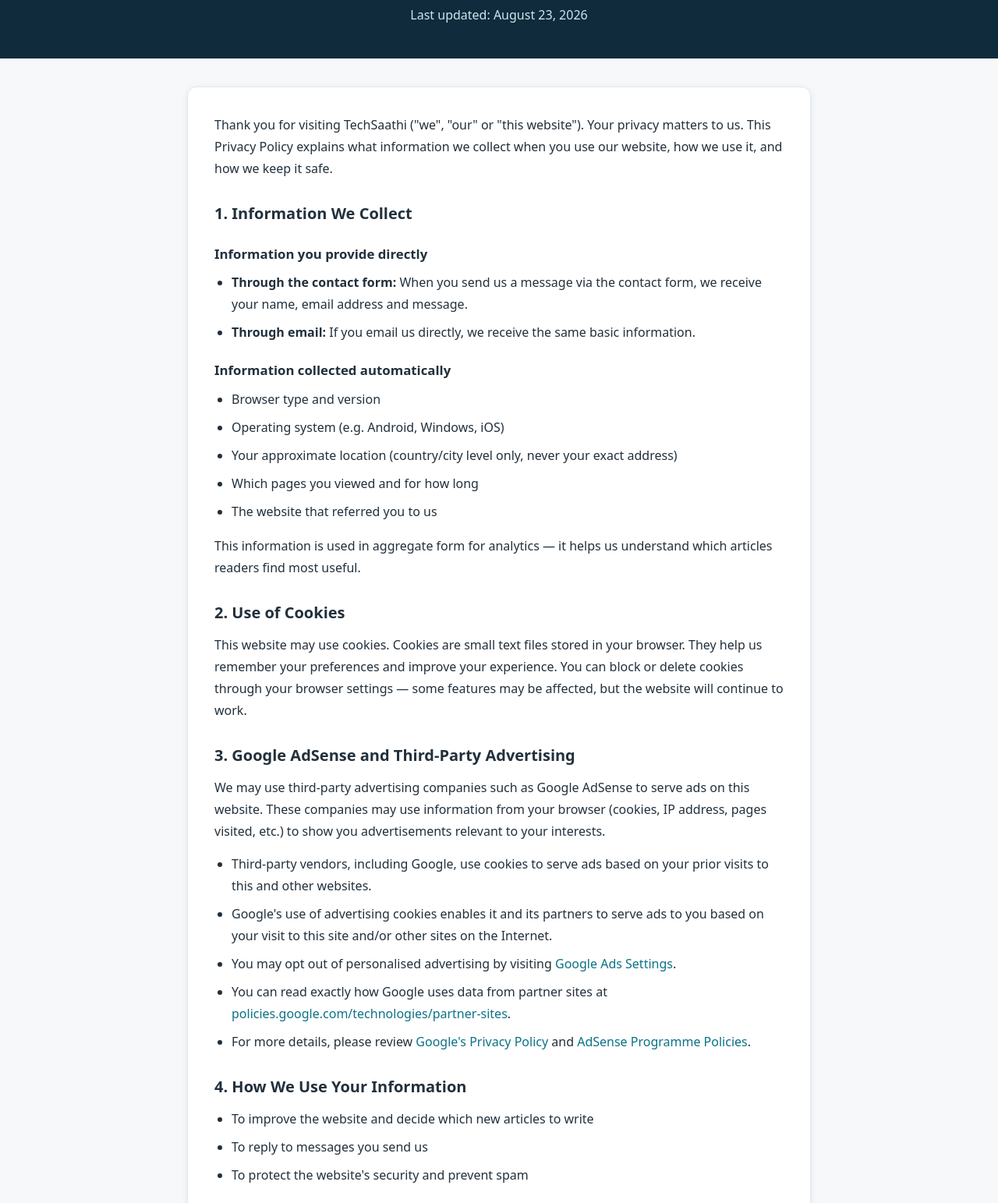
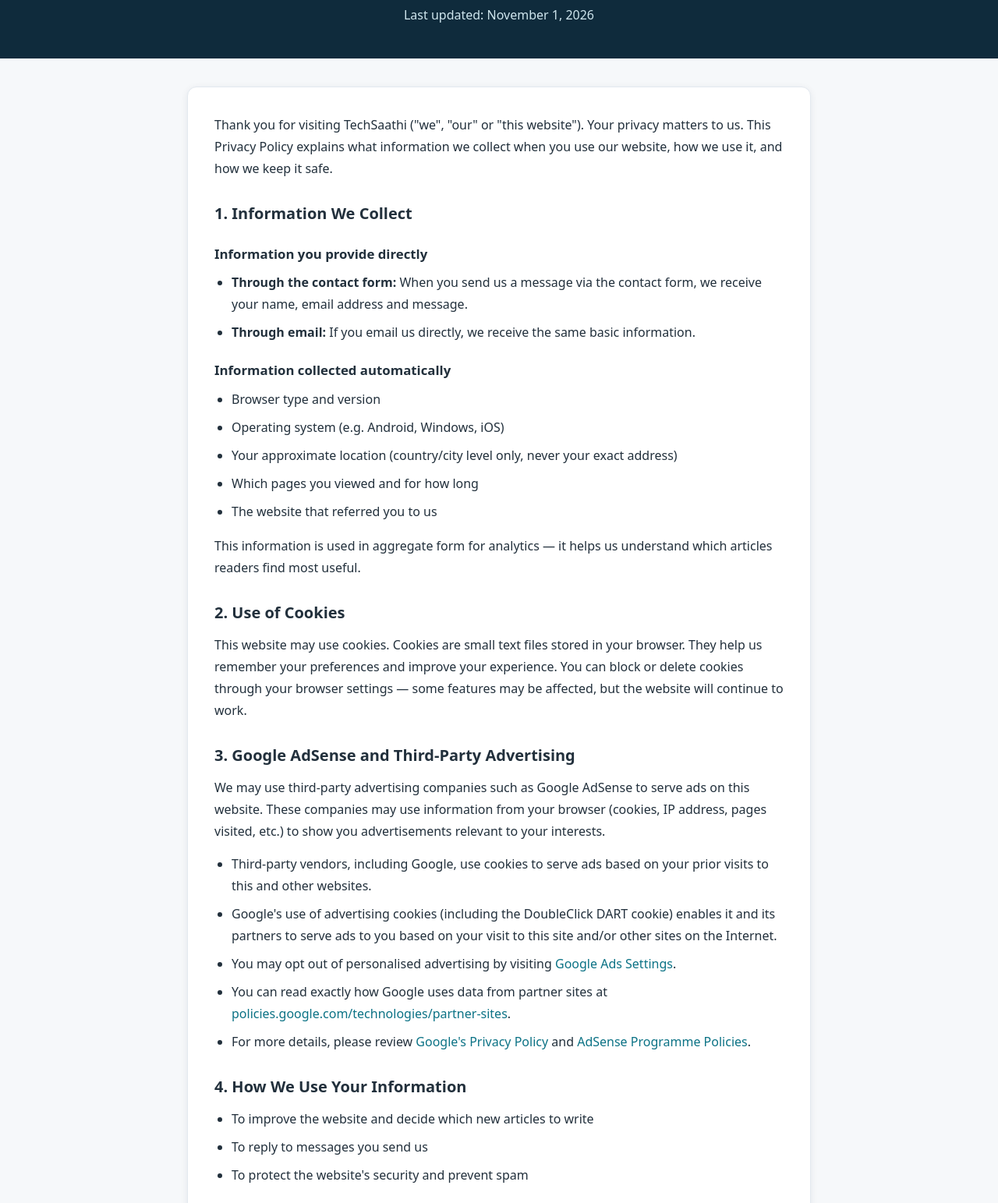
Before and after one commit to OdishaHacker/techsaathi, a plain HTML site: page privacy-policy.html in a window 1280 px wide. Shown: the part 166-1709 px from the top of the page at 78% size. Drawn offline with Linux system fonts and the light colour scheme.

Commit message:
Privacy Policy: add DoubleClick DART cookie clause, update last-modified date

```diff
--- a/privacy-policy.html
+++ b/privacy-policy.html
@@ -41,7 +41,7 @@
 
 <div class="page-hero">
   <h1>Privacy Policy</h1>
-  <p>Last updated: August 23, 2026</p>
+  <p>Last updated: November 1, 2026</p>
 </div>
 
 <main class="prose">
@@ -71,7 +71,7 @@
     <p>We may use third-party advertising companies such as Google AdSense to serve ads on this website. These companies may use information from your browser (cookies, IP address, pages visited, etc.) to show you advertisements relevant to your interests.</p>
     <ul>
       <li>Third-party vendors, including Google, use cookies to serve ads based on your prior visits to this and other websites.</li>
-      <li>Google's use of advertising cookies enables it and its partners to serve ads to you based on your visit to this site and/or other sites on the Internet.</li>
+      <li>Google's use of advertising cookies (including the DoubleClick DART cookie) enables it and its partners to serve ads to you based on your visit to this site and/or other sites on the Internet.</li>
       <li>You may opt out of personalised advertising by visiting <a href="https://adssettings.google.com" rel="noopener noreferrer" target="_blank">Google Ads Settings</a>.</li>
       <li>You can read exactly how Google uses data from partner sites at <a href="https://policies.google.com/technologies/partner-sites" rel="noopener noreferrer" target="_blank">policies.google.com/technologies/partner-sites</a>.</li>
       <li>For more details, please review <a href="https://policies.google.com/privacy" rel="noopener noreferrer" target="_blank">Google's Privacy Policy</a> and <a href="https://support.google.com/adsense/answer/48182" rel="noopener noreferrer" target="_blank">AdSense Programme Policies</a>.</li>
--- a/sitemap.xml
+++ b/sitemap.xml
@@ -138,7 +138,7 @@
 
   <url>
     <loc>https://techsaathi.publicvm.com/privacy-policy.html</loc>
-    <lastmod>2026-08-23</lastmod>
+    <lastmod>2026-11-01</lastmod>
     <changefreq>yearly</changefreq>
     <priority>0.3</priority>
   </url>
```
